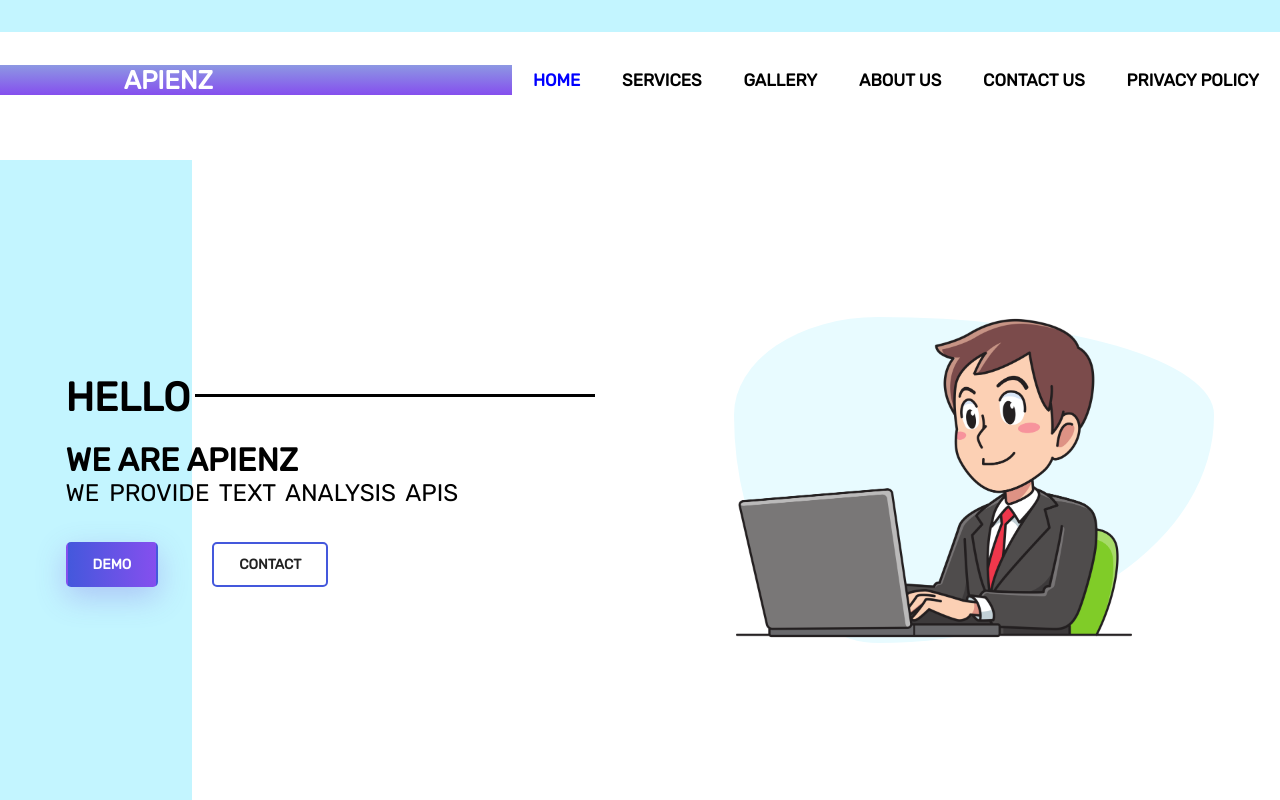
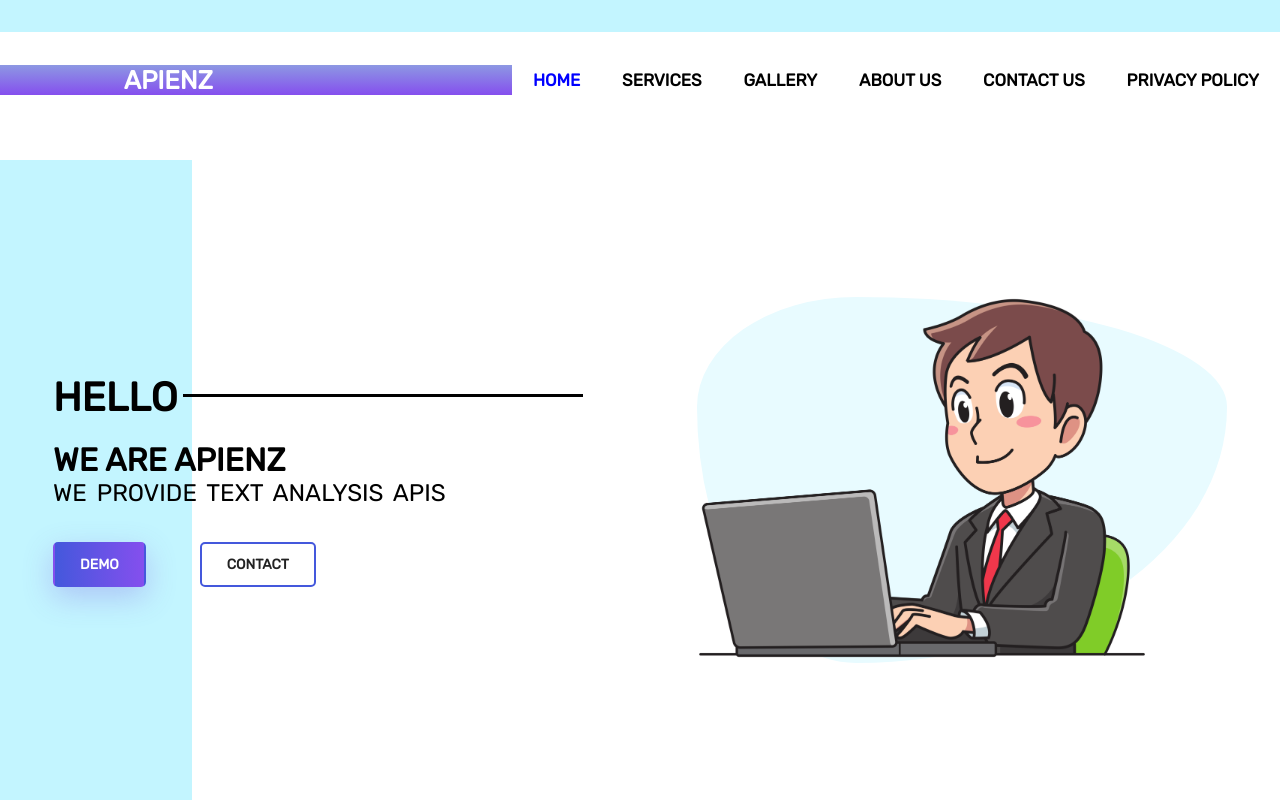
Before and after one commit to omsayush/apienz-modal.github.io, a plain HTML site: page index.html in a window 1280 px wide. Drawn offline with Linux system fonts and the light colour scheme.

Commit message:
Update index.html

```diff
--- a/index.html
+++ b/index.html
@@ -30,7 +30,7 @@
 			<a href="#" class="btn2">Contact</a>
 		</div>
 		<div class="rightside">
-			<img src="apienz-modal.github.io/newimages/businessman.png" width="400" height:"400">
+			<img src="newimages/businessman.png">
 		</div>
 
 	</main>
```
